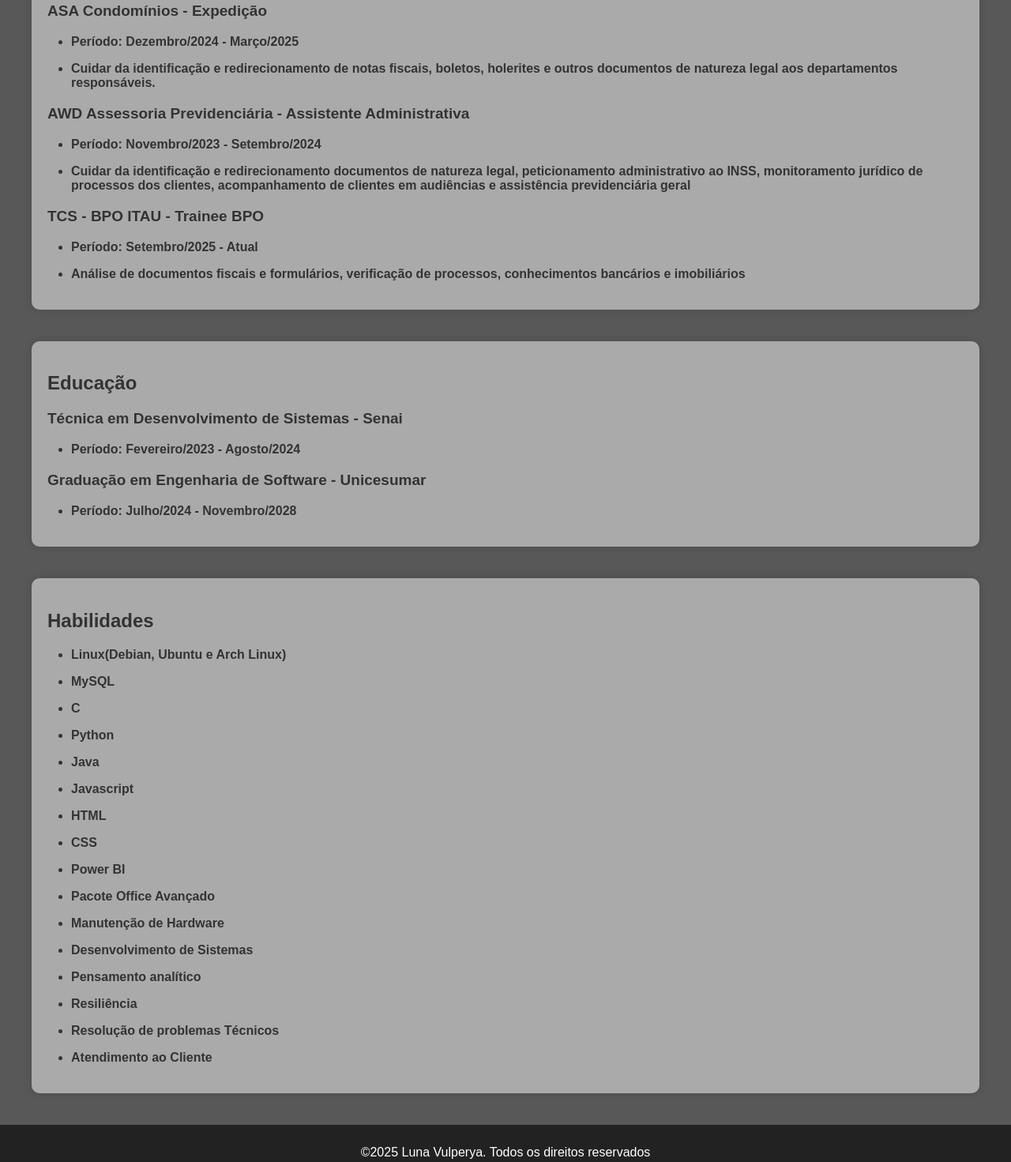
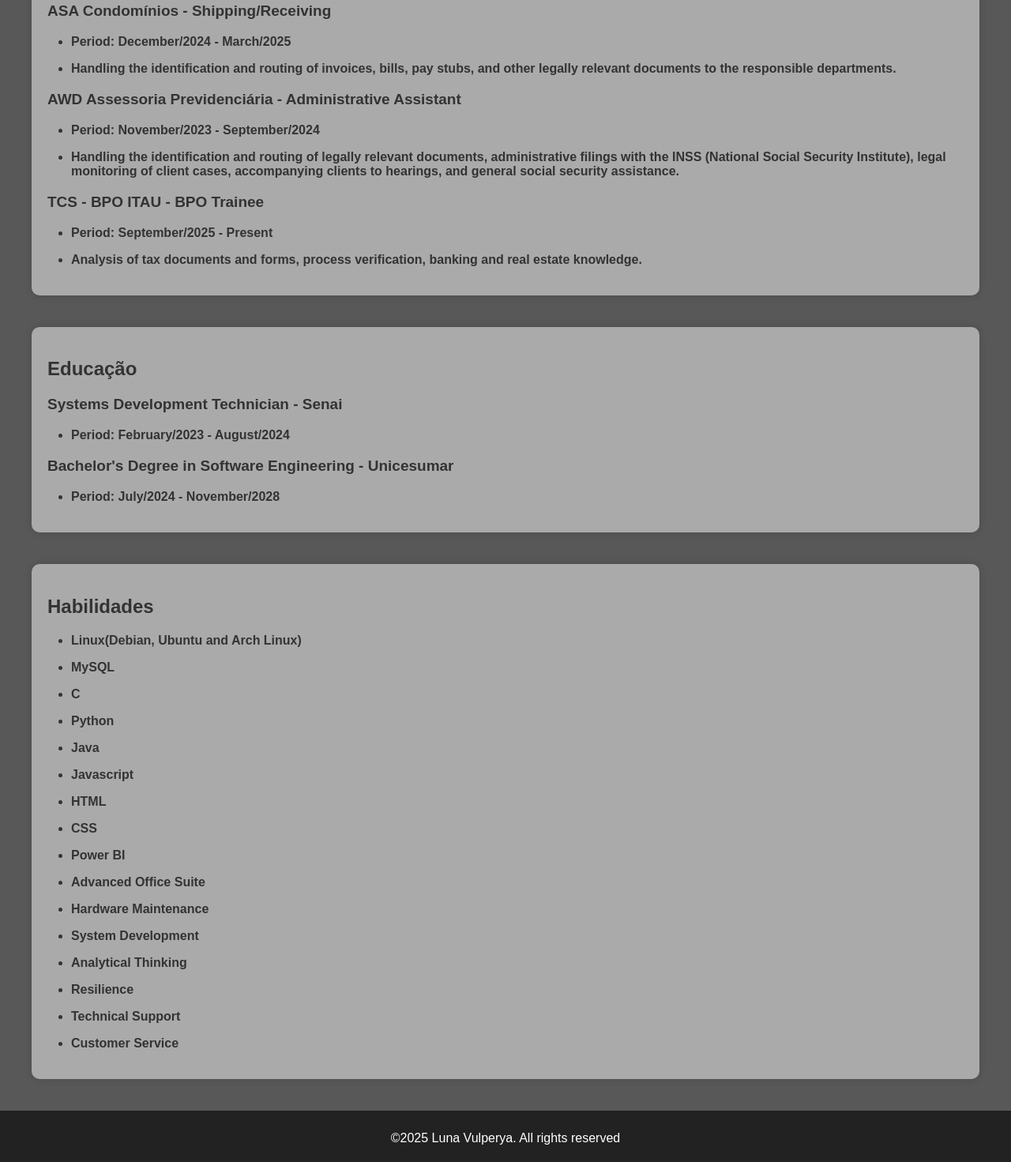
Before and after one commit to LunaVulperya/curriculo_web, a plain HTML site: page index.html in a window 1280 px wide. Shown: the part 755-2226 px from the top of the page at 79% size. Drawn offline with Linux system fonts and the light colour scheme; a script that the page names is missing.

Commit message:
New english version for my own Purposes

```diff
--- a/index.html
+++ b/index.html
@@ -18,39 +18,39 @@
             <div class="info-header">
                 <h1>Luna Vulperya</h1>
                 <p>ID TCS: 2967796</p>
-                <p>Email: lunavulperya@gmail.com | Telefone: (43)996833014</p>
+                <p>Email: lunavulperya@gmail.com | Cellphone: +55(43)996833014</p>
                 <p>LinkedIn: <a href="http://www.linkedin.com/in/luna-vulperya">Luna Vulperya</a></p>
-                <p>Github: <a href="https://github.com/LunaVulperya">Portifólio</a></p>
+                <p>Github: <a href="https://github.com/LunaVulperya">Portifolio</a></p>
             </div>
         </div>
     </header>
     <section id="about">
         <h2>Sobre mim</h2>
-        <p class="paragraph_about">Pessoa organizada e resiliente com fácil aprendizado em informática, bilíngue(fluente em inglês), possuo conhecimento avançado no pacote office, possuo conhecimentos em manutenção, soluções de problemas informáticos, atendimento ao cliente e tenho facilidade em trabalhar em equipe.
-        Sou Técnica em Desenvolvimento de Sistemas pelo Senai de Londrina e atualmente curso Engenharia de Software na Unicesumar de Londrina</p>
+        <p class="paragraph_about">Organized and resilient person with quick learning ability in computer skills, bilingual (fluent in English). I have advanced knowledge of the Office suite, as well as experience in maintenance, IT troubleshooting, and customer service, and I work well in a team environment.
+        I am a Systems Development Technician from Senai in Londrina, and I am currently studying Software Engineering at Unicesumar in Londrina.</p>
     </section>
     <section>
         <h2>Experiências profissionais</h2>
-        <p class="titles">ASA Condomínios - Expedição</p>
-        <p class="lista">Período: Dezembro/2024 - Março/2025</p>
-        <p class="lista">Cuidar da identificação e redirecionamento de notas fiscais, boletos, holerites e outros documentos de natureza legal aos departamentos responsáveis.</p>
-        <p class="titles">AWD Assessoria Previdenciária - Assistente Administrativa</p>
-        <p class="lista">Período: Novembro/2023 - Setembro/2024</p>
-        <p class="lista">Cuidar da identificação e redirecionamento documentos de natureza legal, peticionamento administrativo ao INSS, monitoramento jurídico de processos dos clientes, acompanhamento de clientes em audiências e assistência previdenciária geral</p>
-        <p class="titles">TCS - BPO ITAU - Trainee BPO</p>
-        <p class="lista">Período: Setembro/2025 - Atual</p>
-        <p class="lista">Análise de documentos fiscais e formulários, verificação de processos, conhecimentos bancários e imobiliários</p>
+        <p class="titles">ASA Condomínios - Shipping/Receiving</p>
+        <p class="lista">Period: December/2024 - March/2025</p>
+        <p class="lista">Handling the identification and routing of invoices, bills, pay stubs, and other legally relevant documents to the responsible departments.</p>
+        <p class="titles">AWD Assessoria Previdenciária - Administrative Assistant</p>
+        <p class="lista">Period: November/2023 - September/2024</p>
+        <p class="lista">Handling the identification and routing of legally relevant documents, administrative filings with the INSS (National Social Security Institute), legal monitoring of client cases, accompanying clients to hearings, and general social security assistance.</p>
+        <p class="titles">TCS - BPO ITAU - BPO Trainee</p>
+        <p class="lista">Period: September/2025 - Present</p>
+        <p class="lista">Analysis of tax documents and forms, process verification, banking and real estate knowledge.</p>
     </section>
     <section>
         <h2>Educação</h2>
-        <p class="titles">Técnica em Desenvolvimento de Sistemas - Senai</p>
-        <p class="lista">Período: Fevereiro/2023 - Agosto/2024</p>
-        <p class="titles">Graduação em Engenharia de Software - Unicesumar</p>
-        <p class="lista">Período: Julho/2024 - Novembro/2028</p>
+        <p class="titles">Systems Development Technician - Senai</p>
+        <p class="lista">Period: February/2023 - August/2024</p>
+        <p class="titles">Bachelor's Degree in Software Engineering - Unicesumar</p>
+        <p class="lista">Period: July/2024 - November/2028</p>
     </section>
     <section>
         <h2>Habilidades</h2>
-        <p class="lista">Linux(Debian, Ubuntu e Arch Linux)</p>
+        <p class="lista">Linux(Debian, Ubuntu and Arch Linux)</p>
         <p class="lista">MySQL</p>
         <p class="lista">C</p>
         <p class="lista">Python</p>
@@ -59,18 +59,18 @@
         <p class="lista">HTML</p>
         <p class="lista">CSS</p>
         <p class="lista">Power BI</p>
-        <p class="lista">Pacote Office Avançado</p>
-        <p class="lista">Manutenção de Hardware</p>
-        <p class="lista">Desenvolvimento de Sistemas</p>
-        <p class="lista">Pensamento analítico</p>
-        <p class="lista">Resiliência</p>
-        <p class="lista">Resolução de problemas Técnicos</p>
-        <p class="lista">Atendimento ao Cliente</p>
+        <p class="lista">Advanced Office Suite</p>
+        <p class="lista">Hardware Maintenance</p>
+        <p class="lista">System Development</p>
+        <p class="lista">Analytical Thinking</p>
+        <p class="lista">Resilience</p>
+        <p class="lista">Technical Support</p>
+        <p class="lista">Customer Service</p>
     </section>
 
 
     <footer>
-        <p>&copy;2025 Luna Vulperya. Todos os direitos reservados</p>
+        <p>&copy;2025 Luna Vulperya. All rights reserved</p>
     </footer>
 </body>
 
```
